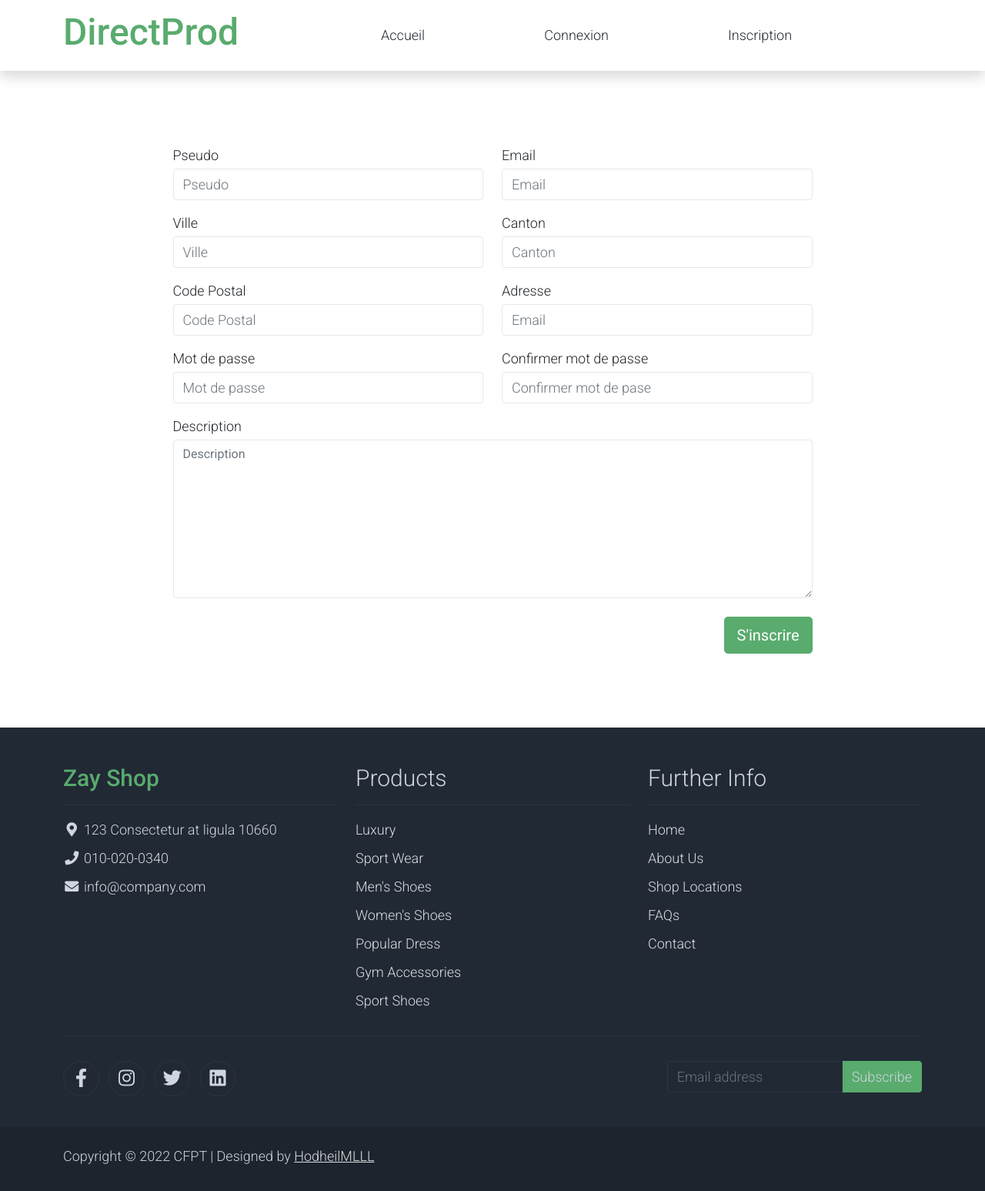
After one commit to HodheilMLLL/TPI-DirectProd, a PHP site: template vues/login.php in a window 1280 px wide. The commit adds this page. Shown: the whole page at 77% size. Run offline with PHP 8.4, Linux system fonts and the light colour scheme; the template is opened without the code that fills it, so the values that code supplies are empty.

Commit message:
Amélioration du design
Amélioration des différentes pages

```diff
--- a/vues/header.php
+++ b/vues/header.php
@@ -30,7 +30,7 @@ https://templatemo.com/tm-559-zay-shop
     <nav class="navbar navbar-expand-lg navbar-light shadow">
         <div class="container d-flex justify-content-between align-items-center">
 
-            <a class="navbar-brand text-success logo h1 align-self-center" href="index.html">
+            <a class="navbar-brand text-success logo h1 align-self-center" href="index.php?page=home&action=show">
                 DirectProd
             </a>
 
@@ -42,17 +42,15 @@ https://templatemo.com/tm-559-zay-shop
             <div class="align-self-center collapse navbar-collapse flex-fill  d-lg-flex justify-content-lg-between" id="templatemo_main_nav">
                 <div class="flex-fill">
                     <ul class="nav navbar-nav d-flex justify-content-between mx-lg-auto">
+                        <!-- Implémentation de la logique de navigation en fonction de l'utilisateur actuel -->
                         <li class="nav-item">
                             <a class="nav-link" href="index.php?page=home&action=show">Accueil</a>
                         </li>
                         <li class="nav-item">
-                            <a class="nav-link" href="#">Connexion</a>
+                            <a class="nav-link" href="index.php?page=login&action=show">Connexion</a>
                         </li>
                         <li class="nav-item">
-                            <a class="nav-link" href="#">Inscription</a>
-                        </li>
-                        <li class="nav-item">
-                            <a class="nav-link" href="#">Contact</a>
+                            <a class="nav-link" href="index.php?page=register&action=show">Inscription</a>
                         </li>
                     </ul>
                 </div>
--- /dev/null
+++ b/vues/login.php
@@ -0,0 +1,57 @@
+<!-- Start Contact -->
+<div class="container py-5">
+    <div class="row py-5">
+        <form class="col-md-9 m-auto" method="post" role="form">
+            <div class="row">
+                <div class="form-group col-md-6 mb-3">
+                    <label for="inputname">Pseudo</label>
+                    <input type="text" class="form-control mt-1" id="username" name="username" placeholder="Pseudo">
+                </div>
+                <div class="form-group col-md-6 mb-3">
+                    <label for="inputemail">Email</label>
+                    <input type="email" class="form-control mt-1" id="email" name="email" placeholder="Email">
+                </div>
+            </div>
+            <div class="row">
+                <div class="form-group col-md-6 mb-3">
+                    <label for="inputname">Ville</label>
+                    <input type="text" class="form-control mt-1" id="city" name="city" placeholder="Ville">
+                </div>
+                <div class="form-group col-md-6 mb-3">
+                    <label for="inputemail">Canton</label>
+                    <input type="email" class="form-control mt-1" id="canton" name="canton" placeholder="Canton">
+                </div>
+            </div>
+            <div class="row">
+                <div class="form-group col-md-6 mb-3">
+                    <label for="inputname">Code Postal</label>
+                    <input type="text" class="form-control mt-1" id="postalCode" name="postalCode" placeholder="Code Postal">
+                </div>
+                <div class="form-group col-md-6 mb-3">
+                    <label for="inputemail">Adresse</label>
+                    <input type="email" class="form-control mt-1" id="email" name="email" placeholder="Email">
+                </div>
+            </div>
+            <div class="row">
+                <div class="form-group col-md-6 mb-3">
+                    <label for="inputname">Mot de passe</label>
+                    <input type="password" class="form-control mt-1" id="password" name="password" placeholder="Mot de passe">
+                </div>
+                <div class="form-group col-md-6 mb-3">
+                    <label for="inputemail">Confirmer mot de passe</label>
+                    <input type="password" class="form-control mt-1" id="passwordConfirm" name="passwordConfirm" placeholder="Confirmer mot de pase">
+                </div>
+            </div>
+            <div class="mb-3">
+                <label for="inputmessage">Description</label>
+                <textarea class="form-control mt-1" id="description" name="description" placeholder="Description" rows="8"></textarea>
+            </div>
+            <div class="row">
+                <div class="col text-end mt-2">
+                    <button type="submit" class="btn btn-success btn-lg px-3">S'inscrire</button>
+                </div>
+            </div>
+        </form>
+    </div>
+</div>
+<!-- End Contact -->
```
Also changed, not shown: controllers/login_controller.php (added, +9 -0 lines), controllers/register_controller.php (added, +9 -0 lines), index.php (+7 -1 lines), vues/home.php (+14 -9 lines), vues/register.php (added, +57 -0 lines).
